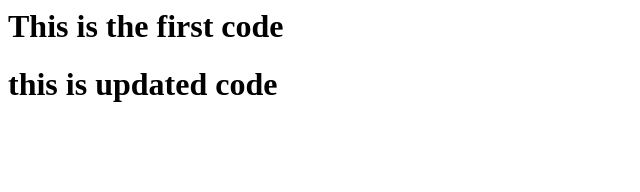
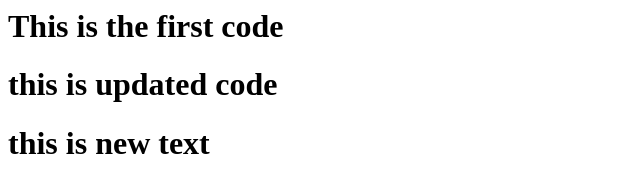
Before and after one commit to manishmani56285/mohan, a plain HTML site: page index.html in a window 1280 px wide. Shown: the whole page, without its empty margins (0-640 px from the left). Drawn offline with Linux system fonts and the light colour scheme.

Commit message:
v1 of new test

```diff
--- a/index.html
+++ b/index.html
@@ -2,3 +2,5 @@
 
 
 <h1>this is updated code</h1>
+
+<h1>this is new text</h1>
```
Also changed, not shown: about.html (+1 -0 lines), contact.html (+3 -0 lines).
